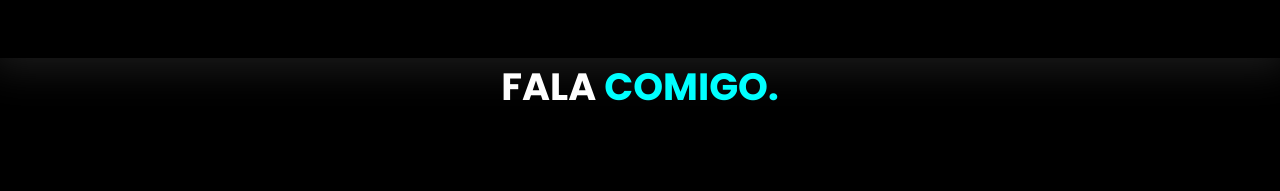
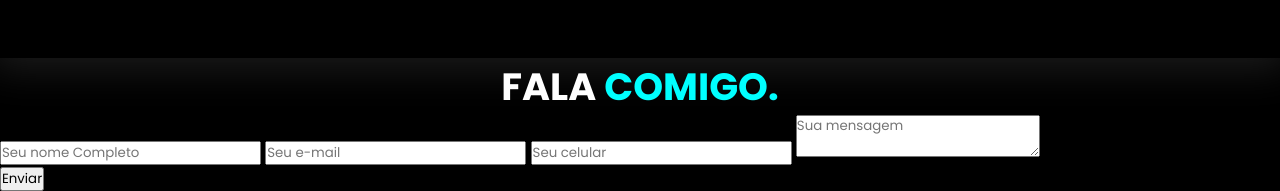
Before and after one commit to NEDEW-sketh/Meu-Portifolio, a plain HTML site: page index.html in a window 1280 px wide. Shown: the part 2336-2527 px from the top of the page. Before the commit the page ends 2451 px from the top, so only its background shows below. Drawn offline with nearby package versions, Linux system fonts and the light colour scheme.

Commit message:
Add inputs for form in index.html

```diff
--- a/index.html
+++ b/index.html
@@ -133,7 +133,15 @@
             <div class="interface">
                 <h2 class="titulo">FALA <span>COMIGO.</span></h2>
 
-                <form action=""></form>
+                <form action="">
+                    <input type="text" name="" id="" placeholder="Seu nome Completo" required>
+                    <input type="text" name="" id="" placeholder="Seu e-mail" required>
+                    <input type="text" name="" id="" placeholder="Seu celular">
+                    <textarea name="" id="" placeholder="Sua mensagem" required></textarea>
+                    <div class="btn-enviar">
+                        <input type="submit" value="Enviar">
+                    </div><!-- Fecha btn-enviar -->
+                </form><!-- Fecha form -->
             </div><!-- Fecha Interface -->
         </section><!-- Fecha Formulario -->
 
```
